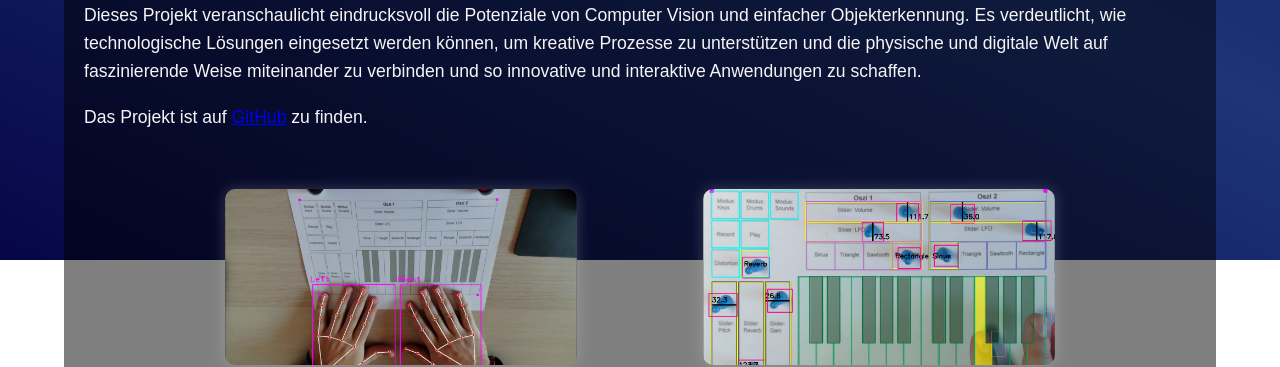
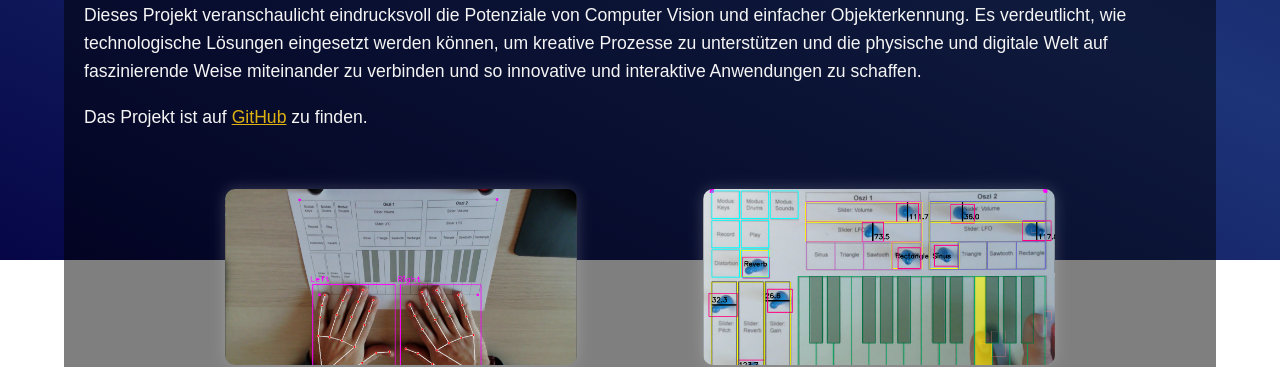
Before and after one commit to marttasch/marttasch.github.io, a Jekyll site: the page built from collections/_projects/2023-02-10-paper-synthi.md, in a window 1280 px wide. Shown: the part 640-1007 px from the top of the page. Built offline with Jekyll 4.4.1, drawn with Linux system fonts in a browser that asks for light colours.

Commit message:
fix link color

```diff
--- a/_sass/main.scss
+++ b/_sass/main.scss
@@ -83,9 +83,16 @@ textarea {
 
 a {
     background-color: transparent;
-    -webkit-text-decoration-skip: objects
+    -webkit-text-decoration-skip: objects;
+    color: $accent-color;
 }
-
+a:hover {
+    color: darken($accent-color, 5%);
+    text-decoration: none
+}
+a:visited {
+    color: $accent-color;
+}
 
 a img {
     border: 0
```
